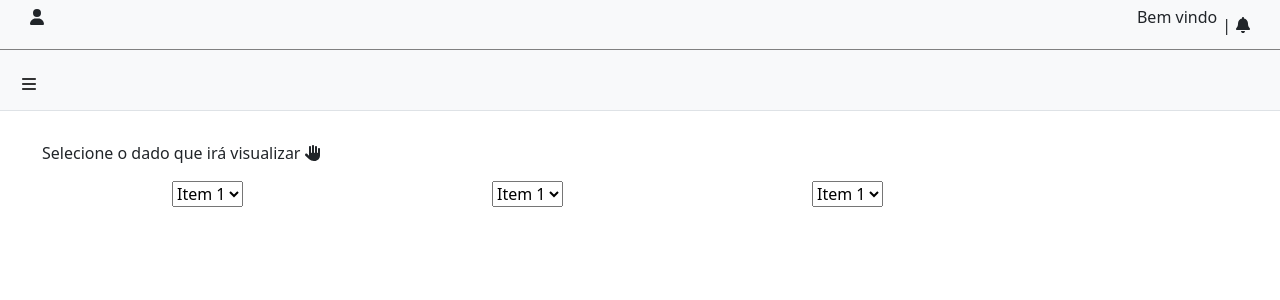
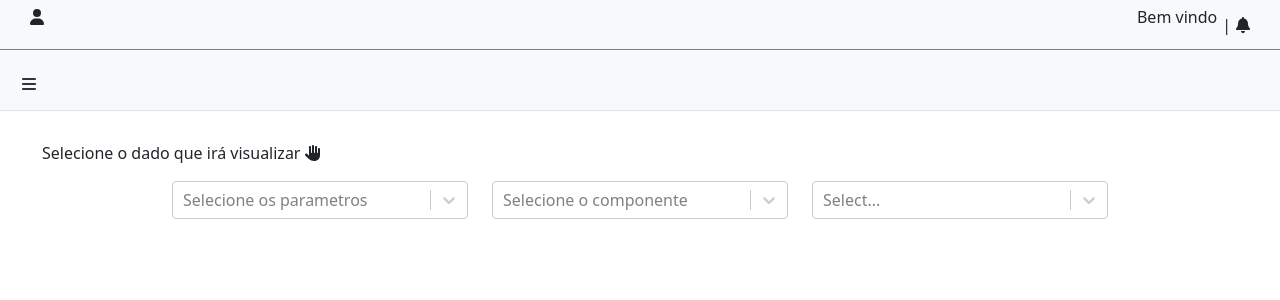
Before and after one commit to guiTavares13/Cosmos-Redshift-Frontend, a React (Create React App) app: page /home in a window 1280 px wide. Shown: the top 300 px of the page. Built offline with nearby package versions, Linux system fonts and the light colour scheme; no server answers.

Commit message:
Criação do selected Box usando a biblioteca Select

```diff
--- a/package.json
+++ b/package.json
@@ -18,6 +18,7 @@
     "react-dom": "^18.2.0",
     "react-router-dom": "^6.16.0",
     "react-scripts": "5.0.1",
+    "react-select": "^5.7.7",
     "web-vitals": "^2.1.4"
   },
   "scripts": {
--- a/src/components/Combos/SelectedBox.js
+++ b/src/components/Combos/SelectedBox.js
@@ -1,12 +1,24 @@
-import React from "react";
+import React from 'react';
+import Select from 'react-select';
 
-export default function SelectedBox({placeholder}) {
+export default function SelectedBox({ placeholder, items }) {
 
-    return(
-        <select name={placeholder}>
-            <option value={"Item 1"}>Item 1</option>
-            <option value={"Item 2"}>Item 2</option>
-            <option value={"Item 3"}>Item 3</option>
-        </select>
-    )
+  const options = items
+    ? items.map((item, index) => ({
+        label: item,
+        value: index,
+      }))
+    : [];
+
+  return (
+    <Select
+      isMulti
+      closeMenuOnSelect={false}
+      name="selected-box"
+      options={options}
+      className="basic-multi-select"
+      classNamePrefix="select"
+      placeholder={placeholder}
+    />
+  );
 }
--- a/src/pages/home.js
+++ b/src/pages/home.js
@@ -1,10 +1,9 @@
-// Home.js
-
 import React, { useEffect, useState } from "react";
 import { FontAwesomeIcon } from "@fortawesome/react-fontawesome";
-import { faHand } from "@fortawesome/free-solid-svg-icons"
-import connectRabbitMq from '../services/rabbitmq.js';
-import NavBar from '../components/NavBar/Navbar.js';
+import { faHand } from "@fortawesome/free-solid-svg-icons";
+import connectRabbitMq from '../services/rabbitmq.js'
+
+import Navbar from '../components/NavBar/Navbar.js'
 import SideBar from "../components/SideBarNavigator/SideBar.js";
 import SelectedBox from "../components/Combos/SelectedBox.js";
 
@@ -13,7 +12,7 @@ import './home.css';
 
 export default function Home() {
 
-
+    const data = ["banana", "maça", "pera"];
 
     const handleComboboxChange = (selectedValue) => {
       console.log('Valor selecionado:', selectedValue);
@@ -25,13 +24,13 @@ export default function Home() {
 
     return (
         <>
-            <NavBar />
+            <Navbar/>
             <SideBar />
             <div className="container-fluid">
                 <p className="title">Selecione o dado que irá visualizar <FontAwesomeIcon icon={faHand}/></p>
                 <div className="row justify-content-center combo-box">
                     <div className="col-md-3">
-                        <SelectedBox placeholder={"Selecione os parametros"}/>
+                        <SelectedBox placeholder={"Selecione os parametros"} items={data}/>
                     </div>
                     <div className="col-md-3">
                         <SelectedBox placeholder={"Selecione o componente"}/>
```
Also changed, not shown: src/pages/home.css (line endings or trailing spaces), 1 other file (tests, documents, lock files or other folders).
